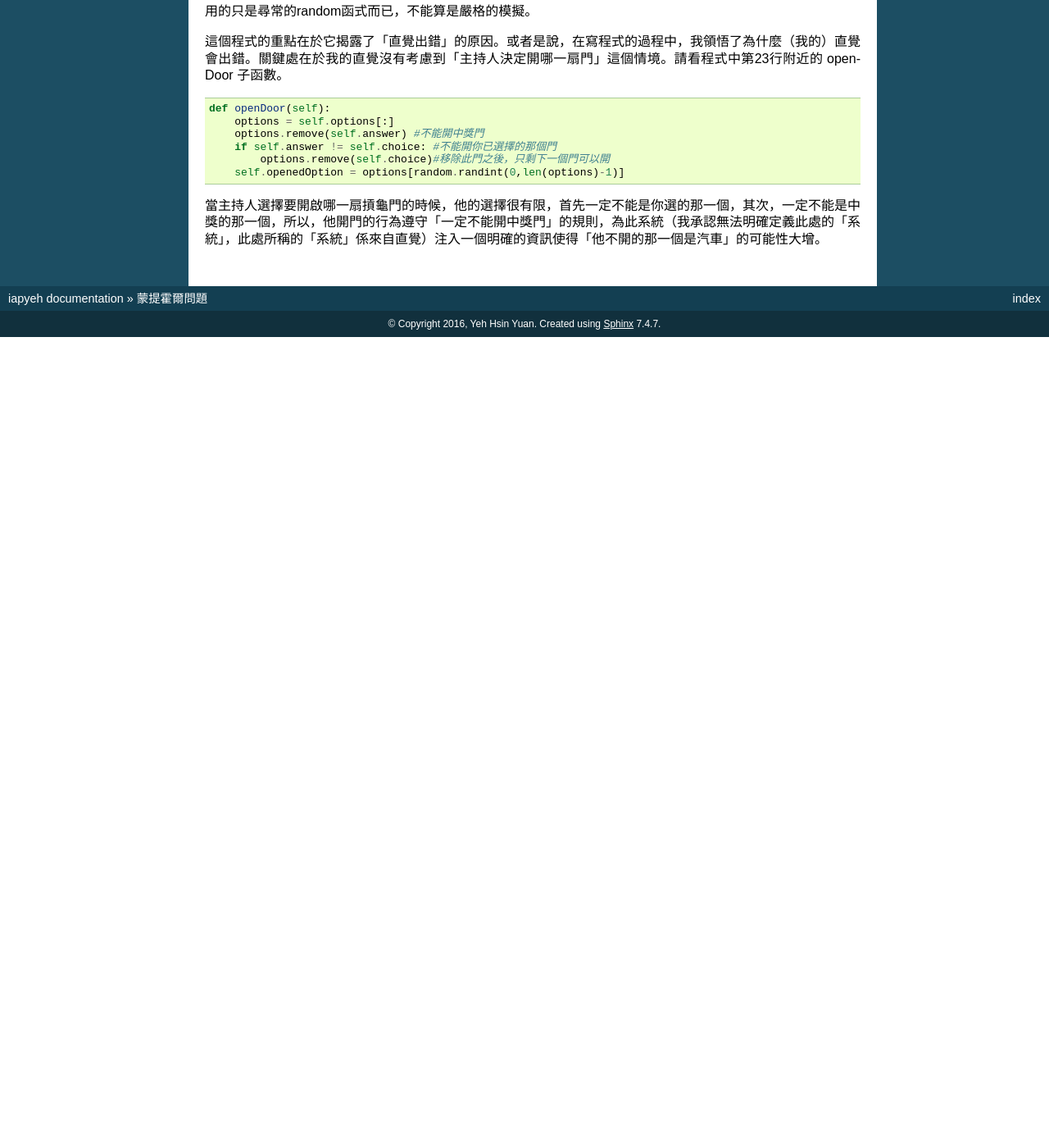
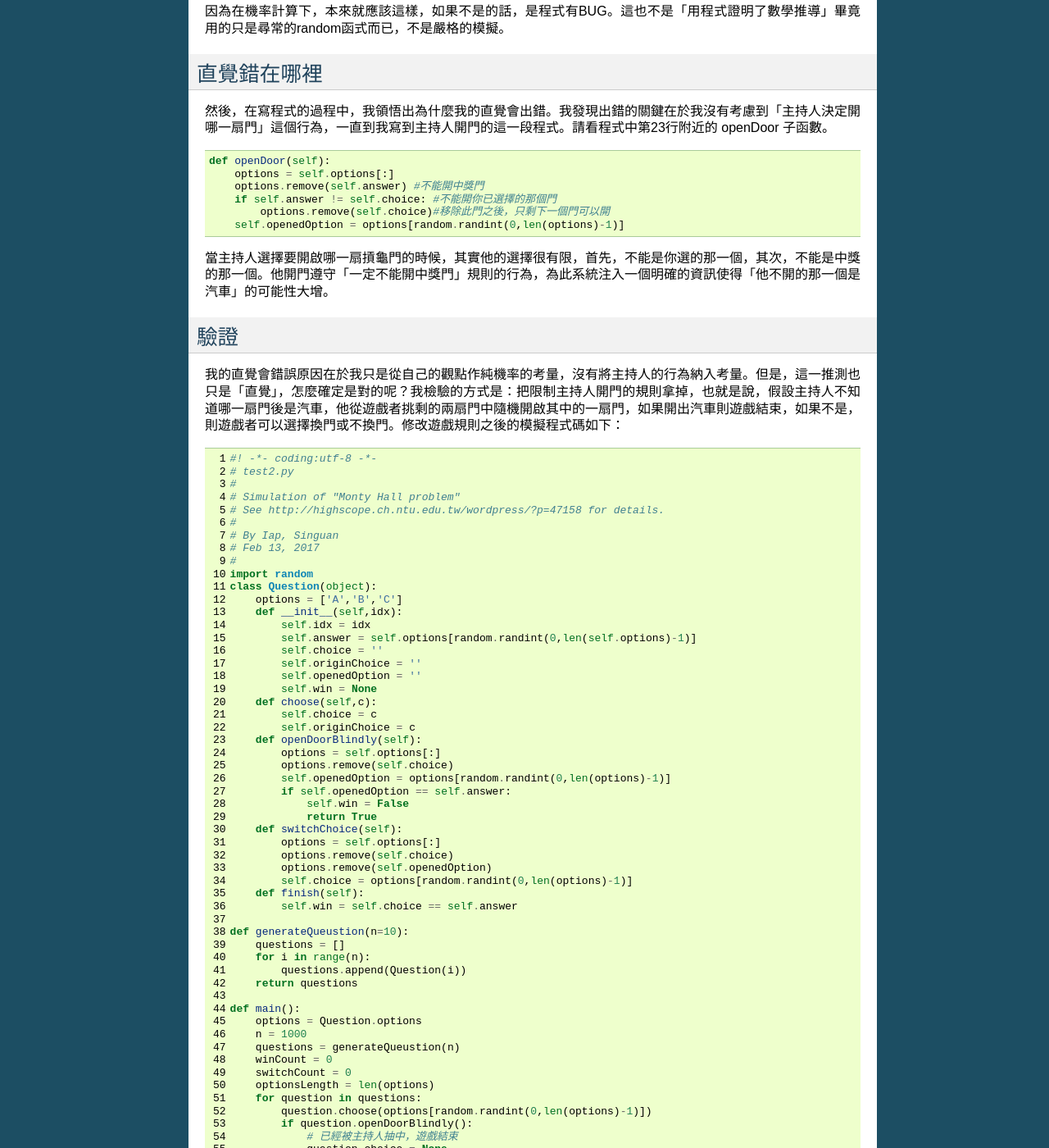
Before and after one commit to iapyeh/iapyeh, a Sphinx documentation site: the page built from docs/blogs/MontyHallProblem.rst, in a window 1280 px wide and 1400 px high, scrolled down 1958 px. Shown: the whole window at 82% size. Built offline with Sphinx 7.4.7, drawn with Linux system fonts in a browser that asks for light colours; before the commit the page ends 2369 px from its top, so only the background shows below that; some of the changed text lies outside the part shown.

Commit message:
Google Docs reST Editor@2017-2-13 16:37:18

```diff
--- a/docs/blogs/MontyHallProblem.rst
+++ b/docs/blogs/MontyHallProblem.rst
@@ -15,7 +15,7 @@
 模擬
 ====
 
-可是，我覺得這件事情還沒有結束。我想應該繼續追究的問題是，到底直覺錯在哪裡？於是，我寫了一段Python的小程式，模擬這個遊戲的過程。
+可是，我覺得這件事情還沒有結束。我想應該繼續追究的問題是，到底直覺錯在哪裡？一開始，我覺得自己是缺乏「條件機率」的直覺，反覆觀看整個證明過程，嘗試建立「條件機率」的直覺。然而，總是覺得對於「條件機率」的直覺依然不能成功的建立起來。後來，我決定寫一段Python程式，嘗試模擬遊戲的整個過程。
 
 
 .. code-block:: python
@@ -97,9 +97,14 @@
 
 \ |IMG1|\
 
-在程式的53-56行，可以切換不同的策略。執行幾次之後，的確顯示出換門是比較好的策略。但是，這不是重點，因為在機率計算下，本來就應該這樣，如果不是的話，是程式有BUG。這也不是「用程式證明了數學推導」畢竟用的只是尋常的random函式而已，不能算是嚴格的模擬。
+在程式的53-56行，可以切換不同的策略。執行幾次之後，的確顯示出換門是比較好的策略。但是，這不是重點，因為在機率計算下，本來就應該這樣，如果不是的話，是程式有BUG。這也不是「用程式證明了數學推導」畢竟用的只是尋常的random函式而已，不是嚴格的模擬。
 
-這個程式的重點在於它揭露了「直覺出錯」的原因。或者是說，在寫程式的過程中，我領悟了為什麼（我的）直覺會出錯。關鍵處在於我的直覺沒有考慮到「主持人決定開哪一扇門」這個情境。請看程式中第23行附近的 openDoor 子函數。
+.. _h2164242e4c6048506f23311549231654:
+
+直覺錯在哪裡
+============
+
+然後，在寫程式的過程中，我領悟出為什麼我的直覺會出錯。我發現出錯的關鍵在於我沒有考慮到「主持人決定開哪一扇門」這個行為，一直到我寫到主持人開門的這一段程式。請看程式中第23行附近的 openDoor 子函數。
 
 .. code:: python
 
@@ -110,7 +115,100 @@
                 options.remove(self.choice)#移除此門之後，只剩下一個門可以開
             self.openedOption = options[random.randint(0,len(options)-1)]
 
-當主持人選擇要開啟哪一扇摃龜門的時候，他的選擇很有限，首先一定不能是你選的那一個，其次，一定不能是中獎的那一個，所以，他開門的行為遵守「一定不能開中獎門」的規則，為此系統（我承認無法明確定義此處的「系統」，此處所稱的「系統」係來自直覺）注入一個明確的資訊使得「他不開的那一個是汽車」的可能性大增。
+當主持人選擇要開啟哪一扇摃龜門的時候，其實他的選擇很有限，首先，不能是你選的那一個，其次，不能是中獎的那一個。他開門遵守「一定不能開中獎門」規則的行為，為此系統注入一個明確的資訊使得「他不開的那一個是汽車」的可能性大增。
+
+.. _h1634483c7822441972316c7301545:
+
+驗證
+====
+
+我的直覺會錯誤原因在於我只是從自己的觀點作純機率的考量，沒有將主持人的行為納入考量。但是，這一推測也只是「直覺」，怎麼確定是對的呢？我檢驗的方式是：把限制主持人開門的規則拿掉，也就是說，假設主持人不知道哪一扇門後是汽車，他從遊戲者挑剩的兩扇門中隨機開啟其中的一扇門，如果開出汽車則遊戲結束，如果不是，則遊戲者可以選擇換門或不換門。修改遊戲規則之後的模擬程式碼如下：
+
+
+.. code-block:: python
+    :linenos:
+
+    #! -*- coding:utf-8 -*-
+    # test2.py
+    #
+    # Simulation of "Monty Hall problem"
+    # See http://highscope.ch.ntu.edu.tw/wordpress/?p=47158 for details.
+    #
+    # By Iap, Singuan
+    # Feb 13, 2017
+    #
+    import random
+    class Question(object):
+        options = ['A','B','C']
+        def __init__(self,idx):
+            self.idx = idx
+            self.answer = self.options[random.randint(0,len(self.options)-1)]
+            self.choice = ''
+            self.originChoice = ''
+            self.openedOption = ''
+            self.win = None
+        def choose(self,c):
+            self.choice = c
+            self.originChoice = c
+        def openDoorBlindly(self):
+            options = self.options[:]
+            options.remove(self.choice)
+            self.openedOption = options[random.randint(0,len(options)-1)]
+            if self.openedOption == self.answer:
+                self.win = False
+                return True
+        def switchChoice(self):
+            options = self.options[:]
+            options.remove(self.choice)
+            options.remove(self.openedOption)
+            self.choice = options[random.randint(0,len(options)-1)]
+        def finish(self):
+            self.win = self.choice == self.answer
+
+    def generateQueustion(n=10):
+        questions = []
+        for i in range(n):
+            questions.append(Question(i))
+        return questions
+
+    def main():
+        options = Question.options
+        n = 1000
+        questions = generateQueustion(n)
+        winCount = 0
+        switchCount = 0
+        optionsLength = len(options)
+        for question in questions:
+            question.choose(options[random.randint(0,len(options)-1)])
+            if question.openDoorBlindly():
+                # 已經被主持人抽中，遊戲結束
+                question.choice = None
+                continue
+            #if random.randint(0,1)==0: ## 換不換門的機率一半一半
+            if random.randint(0,1)<optionsLength: ## 一定換門
+            #if random.randint(0,1)>optionsLength: ## 一定不換門
+                question.switchChoice()
+                switchCount += 1
+            question.finish()
+            if question.win: winCount += 1
+
+        lines = ['\t'.join(('次數','中獎門','初次選擇','最終選擇','中獎與否'))]
+        for question in questions:
+            line = [question.idx,question.answer, question.originChoice, question.choice or '-', question.win]
+            lines.append('\t'.join(map(lambda x: str(x),line)))
+        switchPercent = int(100*float(switchCount)/len(questions))
+        lines.append('總次數:%s, 中獎次數:%s, 中獎機率:%s%%, 換門(次數:%s, 比率:%s%%)' % (len(questions),winCount,int(100*float(winCount)/len(questions)), switchCount, switchPercent))
+        print '\n'.join(lines)
+
+
+    if __name__ == '__main__':
+        main()
+
+執行結果如下圖：
+
+\ |IMG2|\
+
+其中第四欄位是 dash "-" 表示該次提早結束，為了更精確點，模擬設定為1000次。我測試了三種策略（換、不換、隨機換），模擬結果都是一樣的，中獎機率只有33％，也就是跟瞎猜一樣。所以，我相信這個推測是正確的，在原本的遊戲規則中，主持人的行為提升了最後那扇門後面是汽車的機率，使得換門成為一個比較好的選擇。我們一開始瞎猜的選擇並沒有比較差，而是後來出現了更好的選擇，這是換門會更好的原因。直覺的錯誤是因為直覺沒有察覺到出現了更好的選擇。
 
 
 .. bottom of content
@@ -124,3 +222,7 @@
 .. |IMG1| image:: static/MontyHallProblem_1.png
    :height: 250 px
    :width: 566 px
+
+.. |IMG2| image:: static/MontyHallProblem_2.png
+   :height: 317 px
+   :width: 497 px
```
